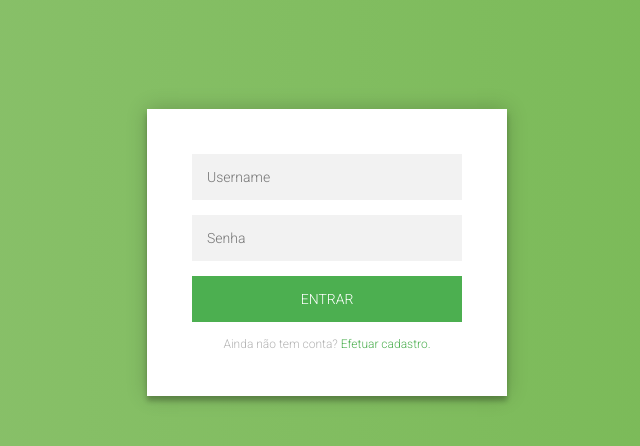
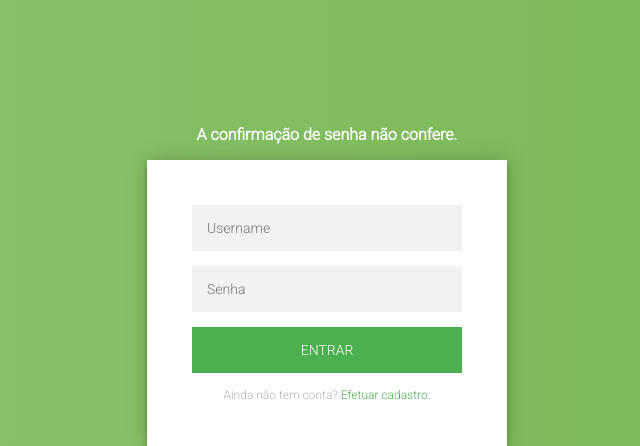
Before and after one commit to lucasmmatias/IntroducaoPHP, a PHP site: page /index.php?msg=2 in a window 1280 px wide. Shown: the top 446 px of the page, without its empty margins (313-953 px from the left). Run offline with PHP 8.4, Linux system fonts and the light colour scheme.

Commit message:
mensagens de erro

```diff
--- a/login/index.php
+++ b/login/index.php
@@ -1,3 +1,11 @@
+<?php
+$mensagens = ["Houve um problema com seu cadastro",
+"Cadastro Realizado com sucesso.",
+"A confirmação de senha não confere.",
+"Você saiu do sistema."];
+
+?>
+
 <!DOCTYPE html>
 <html lang="pt-br">
 <head>
@@ -123,11 +131,22 @@
             -webkit-font-smoothing: antialiased;
             -moz-osx-font-smoothing: grayscale;
         }
+        .mensagem{
+            text-align: center;
+            color: white;
+            font-weight: bold;
+        }
     </style>
 </head>
 
 <body>
     <div class="login-page">
+        <?php
+        if(isset($_GET['msg'])){
+            echo '<p class="mensagem">'.$mensagens[$_GET['msg']].'</p>';
+        }
+
+        ?>
         <div class="form">
             <form class="register-form" action="registrar.php" method="POST">
                 <input type="text" name="cadNome" placeholder="Nome Completo" />
--- a/login/registrar.php
+++ b/login/registrar.php
@@ -20,10 +20,10 @@ if(!isset($_POST['cadNome']) && !isset($_POST['cadUsername']) && !isset($_POST['
         Banco::desconectar();
 
         // Devolver o usuário para tela de login:
-        header("Location: index.php?sucesso=1");
+        header("Location: index.php?msg=1");
     }else{
         // Devolver o jovem pra tela de login:
-        header("Location: index.php");
+        header("Location: index.php?msg=2");
     }
 
 
--- a/login/sistema/apagar.php
+++ b/login/sistema/apagar.php
@@ -30,7 +30,7 @@ if(!isset($_SESSION['infosusuario'])){
             $q->execute(array($item));
             Banco::desconectar();
             // Redirecionar de volta ao painel:
-            header("Location: index.php?msg=1");
+            header("Location: index.php?msg=0");
         }else{
             Banco::desconectar();
             echo "Este produto não te pertence!";
--- a/login/sistema/cadastraProduto.php
+++ b/login/sistema/cadastraProduto.php
@@ -53,6 +53,6 @@ $q->execute(array($codbarras, $nome, $preco, $qtdEstoque, $categoria, $idResp, $
 Banco::desconectar();
 
 // Devolver o usuário para tela de administração:
-header("Location: index.php?msg=2");
+header("Location: index.php?msg=1");
 
 ?>
--- a/login/sistema/sair.php
+++ b/login/sistema/sair.php
@@ -6,6 +6,6 @@
     setcookie(session_name(),'',0,'/');
     //session_regenerate_id(true);
     // Redirecionar a pessoa de volta à tela de login:
-    header("Location: ../index.php");
+    header("Location: ../index.php?msg=3");
 
 ?>
```
Also changed, not shown: login/sistema/index.php (+18 -0 lines), 1 other file.
